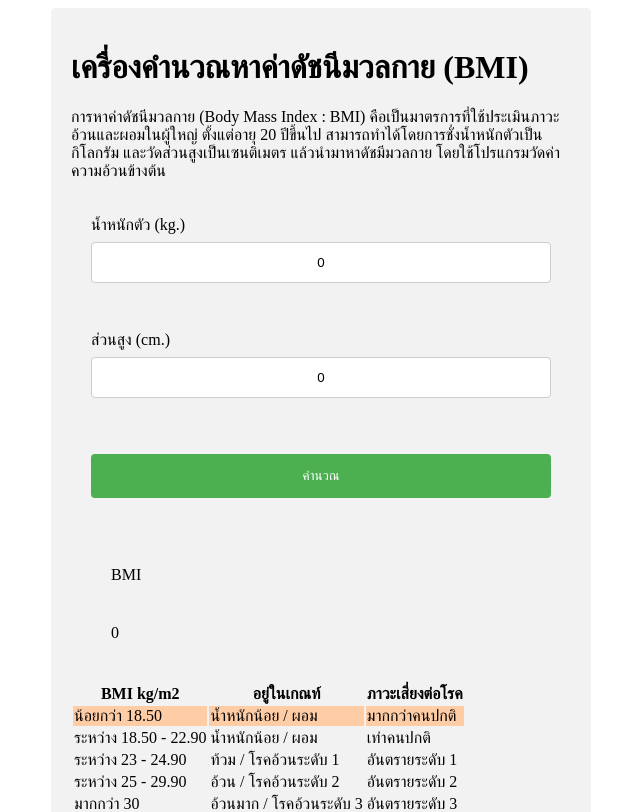
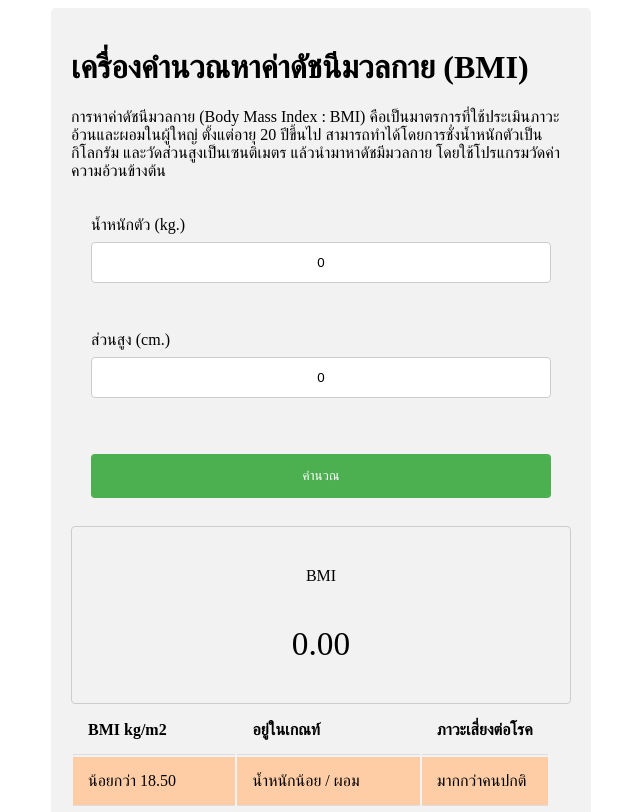
Before and after one commit to thitiphong18/Bmi, a Vue app: page / in a window 1280 px wide. Shown: the top 812 px of the page, without its empty margins (319-959 px from the left). Built offline with nearby package versions, Linux system fonts and the light colour scheme.

Commit message:
Update 9

```diff
--- a/src/views/BmiView.vue
+++ b/src/views/BmiView.vue
@@ -29,9 +29,11 @@ function calBmi() {
       <button @click="calBmi">คำนวณ</button>
     </div>
 
-    <div>
-      <div>BMI</div>
-      <div>{{ result }}</div>
+    <div class="result-border">
+      <div class="center">BMI</div>
+      <div class="center" style="font-size: 25pt">
+        {{ result === Infinity ? 0 : result.toFixed(2) }}
+      </div>
     </div>
 
     <table>
@@ -246,6 +248,9 @@ function calBmi() {
 </template>
 
 <style scoped>
+.center {
+  text-align: center;
+}
 .focus-color {
   background-color: rgb(254, 205, 165);
 }
@@ -280,4 +285,16 @@ button {
 button:hover {
   background-color: #45a049;
 }
+
+.result-border {
+  border: 1px solid #ccc;
+  border-radius: 4px;
+  box-sizing: border-box;
+}
+th,
+td {
+  padding: 15px;
+  text-align: left;
+  border-bottom: 1px solid #ddd;
+}
 </style>
```
